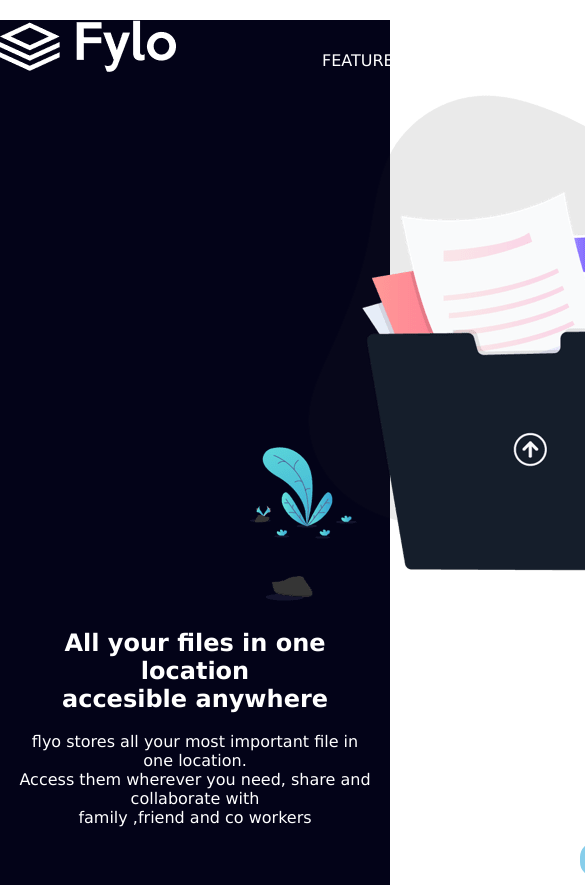
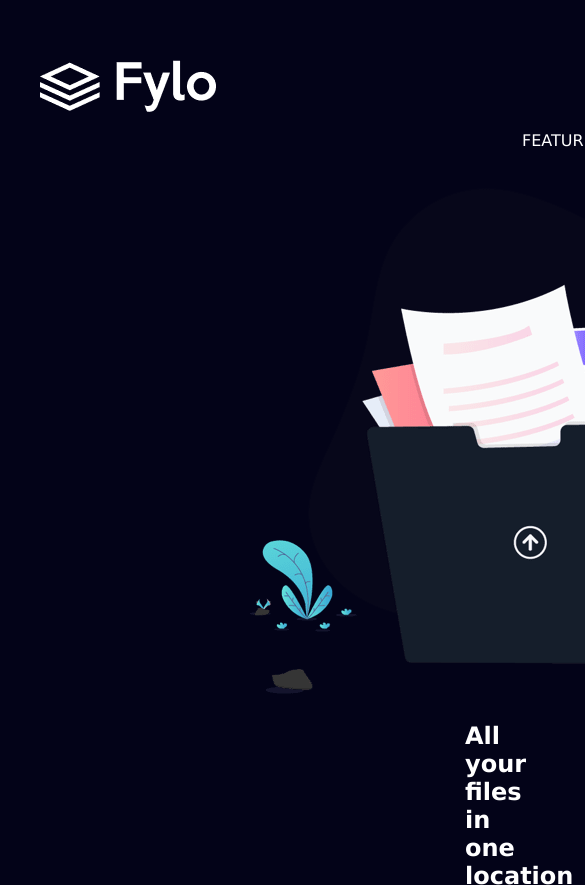
Before and after one commit to Aysha-py/SCA-Level-2-Project, a plain HTML site: page index.html in a window 390 px wide. Shown: the top 885 px of the page, 585 px wide, since content can reach past the window. Drawn offline with Linux system fonts and the light colour scheme.

Commit message:
Update style.css

```diff
--- a/style.css
+++ b/style.css
@@ -2,19 +2,17 @@
   border: 0;
   box-sizing: border-box;
   margin: 0;
-
 }
 
 body {
-  background-color: white;
-  max-width: 100%;
+  background-color: rgb(3, 3, 24);
+  width: auto;
 }
 
 #main {
-  background-color: rgb(3, 3, 24);
   font-size: medium;
   width: auto;
-  font-family:Verdana, Geneva, Tahoma, sans-serif;
+  font-family: Verdana, Geneva, Tahoma, sans-serif;
 }
 
 #logo {
@@ -141,6 +139,7 @@ body {
   background-color: teal;
   padding: 100px;
   margin-top: 50px;
+  width: auto;
 }
 #mail {
   border: 2px solid;
@@ -200,13 +199,23 @@ body {
   padding: 10px;
 }
 
-@media only screen and (max-width: 780px){
-  #main{
+@media only screen and (max-width: 780px) {
+  #main {
+    width: 100%;
+  }
 
-    width:auto;
-
+  #navbar a{
+  margin-left: 200px;
+  }
+  #logo img {
+    margin: 40px;
+  }
+  .middle{
+    width: auto;
+    margin-left: 450px;
+  }
+  #middle-data {
+    width: 80%;
 
   }
-
-
 }
```
